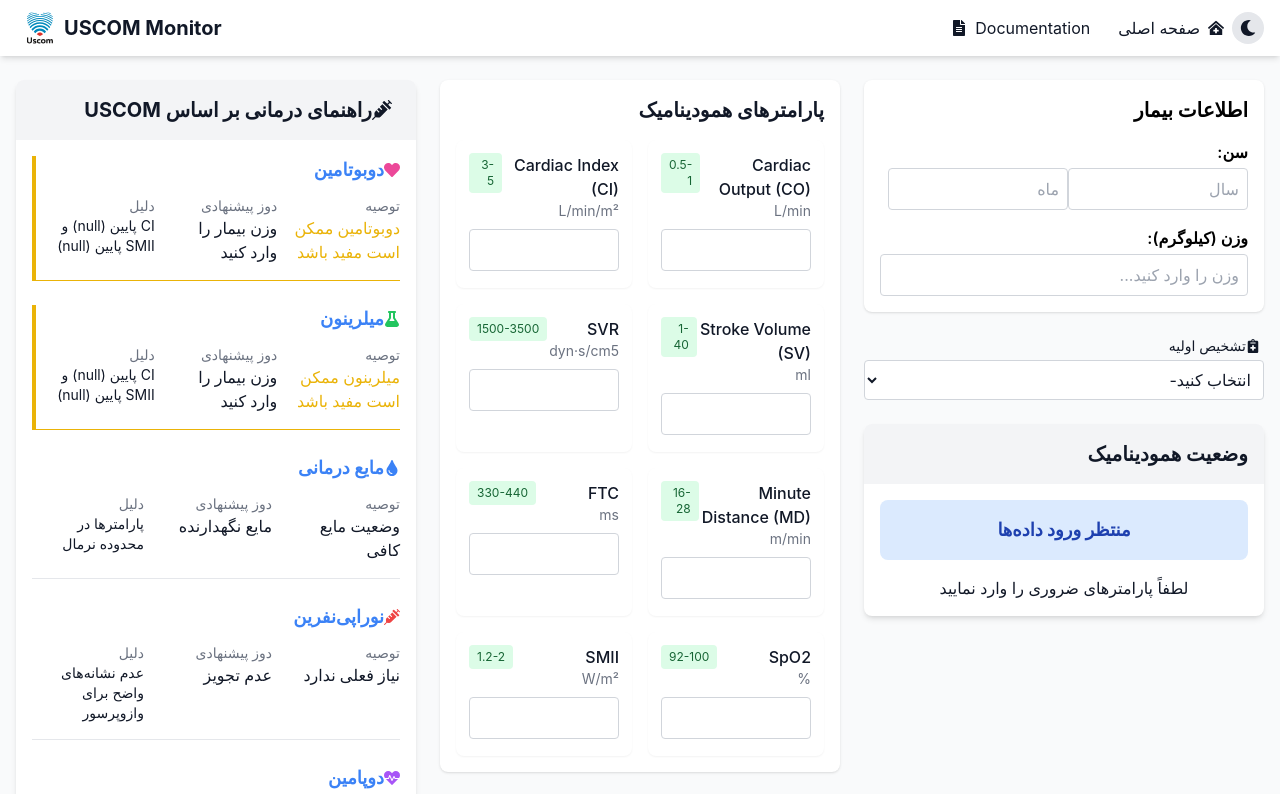
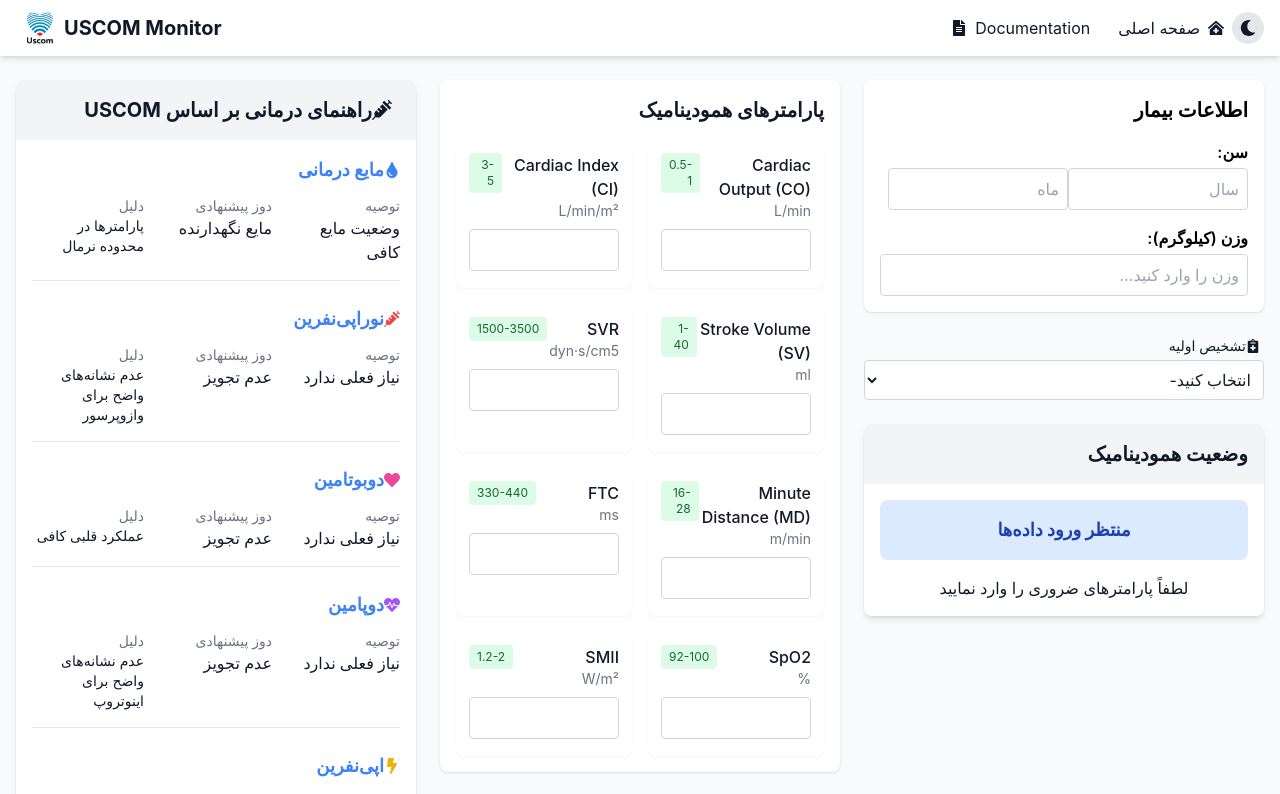
Before and after one commit to mohsenjamalpoor/uscom1, a React (Create React App) app: page / in a window 1280 px wide. Shown: the top 794 px of the page. Built offline with nearby package versions, Linux system fonts and the light colour scheme.

Commit message:
add treatment

```diff
--- a/src/components/TreatmentGuide.jsx
+++ b/src/components/TreatmentGuide.jsx
@@ -15,18 +15,32 @@
 
   const {
     status,
-    parameters: {
-      md,
-      svr,
-      ci,
-      smii,
-      ftc,
-      spO2,
-      hr,
-      map,
-      do2
-    }
+    parameters: hemodynamicParams
   } = useHemodynamic(parameters);
+
+  // Destructure all parameters with default values
+  const {
+    md = null,
+    svr = null,
+    ci = null,
+    smii = null,
+    ftc = null,
+    spO2 = null,
+    hr = null,
+    map = null,
+    do2 = null
+  } = hemodynamicParams || {};
+
+  // Helper function to check if a value is a valid number
+  const isValidNumber = (value) => {
+    return value !== null && value !== undefined && typeof value === 'number';
+  };
+
+  // Helper function to format parameter values
+  const formatParam = (value) => {
+    if (!isValidNumber(value)) return "نامشخص";
+    return value;
+  };
 
   // بررسی معتبر بودن وزن بیمار
   const isValidWeight = () => {
@@ -63,12 +77,17 @@
     return `${dose.min} - ${dose.max} ${unit}`;
   };
 
+  // Function to determine if recommendation should be shown
+  const shouldShowRecommendation = (requiredParams) => {
+    return requiredParams.every(param => isValidNumber(param));
+  };
+
   const recommendations = {
     fluids: {
       icon: <FaTint className="text-blue-500" />,
       title: "مایع درمانی",
       getRecommendation: () => {
-        if (status.type === 'Hypodynamic' && ftc < 330) {
+        if (status.type === 'Hypodynamic' && shouldShowRecommendation([ftc]) && ftc < 330) {
           const dose = calculateDose('10-20 ml/kg');
           return {
             text: "نیاز فوری به مایع درمانی",
@@ -77,7 +96,7 @@
             priority: 1
           };
         }
-        if (status.type === 'Hyperdynamic' && svr < 800) {
+        if (status.type === 'Hyperdynamic' && shouldShowRecommendation([svr]) && svr < 800) {
           return {
             text: "مایع درمانی محافظه‌کارانه",
             dose: "حفظ تعادل مایع",
@@ -98,7 +117,7 @@
       icon: <FaSyringe className="text-red-500" />,
       title: "نوراپی‌نفرین",
       getRecommendation: () => {
-        if (status.type === 'Hyperdynamic' && svr < 800 && map < 65) {
+        if (status.type === 'Hyperdynamic' && shouldShowRecommendation([svr, map]) && svr < 800 && map < 65) {
           const dose = calculateDose('0.05-0.3 mcg/kg/min');
           return {
             text: "شروع نوراپی‌نفرین فوری",
@@ -107,7 +126,7 @@
             priority: 1
           };
         }
-        if (status.type === 'Hypodynamic' && smii > 1.2 && svr > 1600) {
+        if (status.type === 'Hypodynamic' && shouldShowRecommendation([smii, svr]) && smii > 1.2 && svr > 1600) {
           const dose = calculateDose('0.02-0.1 mcg/kg/min');
           return {
             text: "نوراپی‌نفرین ممکن است نیاز باشد",
@@ -129,7 +148,7 @@
       icon: <FaHeart className="text-pink-500" />,
       title: "دوبوتامین",
       getRecommendation: () => {
-        if (status.type === 'Hypodynamic' && smii < 1.2 && svr > 1200) {
+        if (status.type === 'Hypodynamic' && shouldShowRecommendation([smii, svr]) && smii < 1.2 && svr > 1200) {
           const dose = calculateDose('2-20 mcg/kg/min');
           return {
             text: "شروع دوبوتامین",
@@ -138,7 +157,7 @@
             priority: 1
           };
         }
-        if (ci < 2.2 && smii < 1.4) {
+        if (shouldShowRecommendation([ci, smii]) && ci < 2.2 && smii < 1.4) {
           const dose = calculateDose('5-10 mcg/kg/min');
           return {
             text: "دوبوتامین ممکن است مفید باشد",
@@ -160,7 +179,7 @@
       icon: <FaHeartbeat className="text-purple-500" />,
       title: "دوپامین",
       getRecommendation: () => {
-        if (status.type === 'Hypodynamic' && smii < 1.0 && hr < 60) {
+        if (status.type === 'Hypodynamic' && shouldShowRecommendation([smii, hr]) && smii < 1.0 && hr < 60) {
           const dose = calculateDose('5-20 mcg/kg/min');
           return {
             text: "شروع دوپامین",
@@ -169,7 +188,7 @@
             priority: 1
           };
         }
-        if (status.type === 'Hypodynamic' && ci < 2.0) {
+        if (status.type === 'Hypodynamic' && shouldShowRecommendation([ci]) && ci < 2.0) {
           const dose = calculateDose('2-10 mcg/kg/min');
           return {
             text: "دوپامین با دوز پایین",
@@ -191,7 +210,7 @@
       icon: <FaBolt className="text-yellow-500" />,
       title: "اپی‌نفرین",
       getRecommendation: () => {
-        if (status.type === 'Hypodynamic' && ci < 1.8 && smii < 1.0) {
+        if (status.type === 'Hypodynamic' && shouldShowRecommendation([ci, smii]) && ci < 1.8 && smii < 1.0) {
           const dose = calculateDose('0.01-0.1 mcg/kg/min');
           return {
             text: "شروع اپی‌نفرین فوری",
@@ -200,7 +219,7 @@
             priority: 1
           };
         }
-        if (status.type === 'Hypodynamic' && spO2 < 90 && do2 < 300) {
+        if (status.type === 'Hypodynamic' && shouldShowRecommendation([spO2, do2]) && spO2 < 90 && do2 < 300) {
           const dose = calculateDose('0.05-0.2 mcg/kg/min');
           return {
             text: "اپی‌نفرین برای اکسیژن رسانی",
@@ -222,7 +241,7 @@
       icon: <FaFlask className="text-green-500" />,
       title: "میلرینون",
       getRecommendation: () => {
-        if (status.type === 'Hypodynamic' && smii < 1.2 && svr > 1800) {
+        if (status.type === 'Hypodynamic' && shouldShowRecommendation([smii, svr]) && smii < 1.2 && svr > 1800) {
           const dose = calculateDose('0.25-0.75 mcg/kg/min');
           return {
             text: "شروع میلرینون",
@@ -231,7 +250,7 @@
             priority: 1
           };
         }
-        if (ci < 2.0 && smii < 1.4) {
+        if (shouldShowRecommendation([ci, smii]) && ci < 2.0 && smii < 1.4) {
           const dose = calculateDose('0.1-0.5 mcg/kg/min');
           return {
             text: "میلرینون ممکن است مفید باشد",
@@ -253,7 +272,7 @@
       icon: <FaProcedures className="text-indigo-500" />,
       title: "وازوپرسین",
       getRecommendation: () => {
-        if (status.type === 'Hyperdynamic' && svr < 700 && map < 60) {
+        if (status.type === 'Hyperdynamic' && shouldShowRecommendation([svr, map]) && svr < 700 && map < 60) {
           return {
             text: "وازوپرسین به نوراپی‌نفرین اضافه شود",
             dose: "0.01-0.04 units/min",
@@ -261,7 +280,7 @@
             priority: 1
           };
         }
-        if (svr < 800 && status.type === 'Hyperdynamic') {
+        if (status.type === 'Hyperdynamic' && shouldShowRecommendation([svr]) && svr < 800) {
           return {
             text: "وازوپرسین ممکن است کمک کند",
             dose: "0.01-0.02 units/min",
@@ -282,7 +301,7 @@
       icon: <FaPills className="text-cyan-500" />,
       title: "نیتروگلیسیرین",
       getRecommendation: () => {
-        if (svr > 2000 && map > 100) {
+        if (shouldShowRecommendation([svr, map]) && svr > 2000 && map > 100) {
           const dose = calculateDose('0.1-0.5 mcg/kg/min');
           return {
             text: "شروع نیتروگلیسیرین",
@@ -291,7 +310,7 @@
             priority: 1
           };
         }
-        if (svr > 1600 && smii > 1.4) {
+        if (shouldShowRecommendation([svr, smii]) && svr > 1600 && smii > 1.4) {
           const dose = calculateDose('0.1-0.3 mcg/kg/min');
           return {
             text: "نیتروگلیسیرین ممکن است کمک کند",
@@ -313,7 +332,7 @@
       icon: <FaVial className="text-orange-500" />,
       title: "فوروزماید",
       getRecommendation: () => {
-        if (ftc > 440 && status.type === 'Hyperdynamic') {
+        if (status.type === 'Hyperdynamic' && shouldShowRecommendation([ftc]) && ftc > 440) {
           const dose = calculateDose('0.5-1 mg/kg');
           return {
             text: "تجویز فوروزماید",
@@ -322,7 +341,7 @@
             priority: 1
           };
         }
-        if (ftc > 400 && ci > 3.5) {
+        if (shouldShowRecommendation([ftc, ci]) && ftc > 400 && ci > 3.5) {
           const dose = calculateDose('0.3-0.6 mg/kg');
           return {
             text: "فوروزماید ممکن است نیاز باشد",
```
